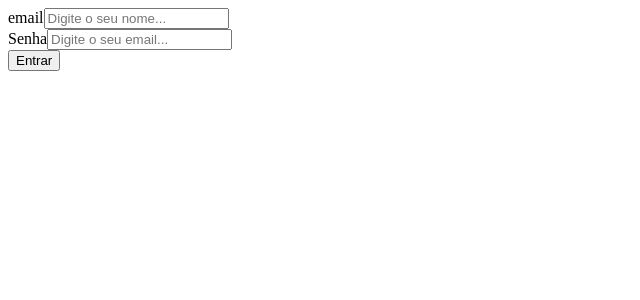
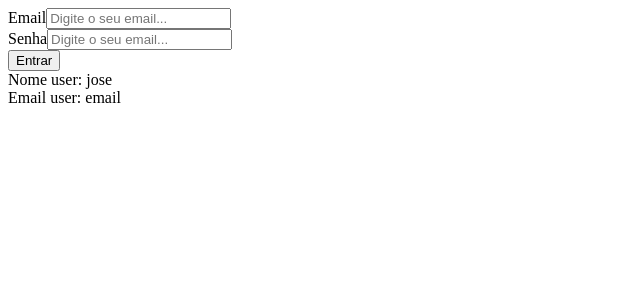
Before and after one commit to josevictordev/typescript-with-react, a React (Create React App) app: page /entrar in a window 1280 px wide. Shown: the top 300 px of the page, without its empty margins (0-640 px from the left). Built offline with nearby package versions, Linux system fonts and the light colour scheme.

Commit message:
adicionar hook context

```diff
--- a/src/app/App.tsx
+++ b/src/app/App.tsx
@@ -1,9 +1,12 @@
 import React from 'react'
 import AppRoutes from './routes'
+import { UserLogged } from './shared/contexts'
 
 const App = () => {
   return (
-    <AppRoutes/>
+    <UserLogged>
+      <AppRoutes/>
+    </UserLogged>
   )
 }
 
--- a/src/app/pages/dashboard/DashBoard.tsx
+++ b/src/app/pages/dashboard/DashBoard.tsx
@@ -1,7 +1,24 @@
+import React from 'react'
 import {useNavigate} from 'react-router-dom'
 
 export const Dashboard  = () => {
   const navigate = useNavigate()
+
+  const [list, setList] = React.useState<string[]>([])
+
+  const addToList: React.KeyboardEventHandler<HTMLInputElement> = React.useCallback((e) => {
+    if (e.key === "Enter") {
+      if (e.currentTarget.value.length < 0) return
+      if (e.currentTarget.value.trim().length < 0) return
+
+      const value = e.currentTarget.value
+
+      setList((oldList) => {
+       return [...oldList, value]
+      })
+      e.currentTarget.value = ""
+    }
+  },[])
 
   function handleClick() {
     navigate('/entrar')
@@ -9,6 +26,10 @@ export const Dashboard  = () => {
 
   return(
    <div>
+      <input type="text" onKeyDown={addToList}/>
+      <ul>
+        {list.map(value => <li>{value}</li>)}
+      </ul>
      <p>Dashboard</p>
      <button type='button' onClick={handleClick}>Login</button>
    </div>
--- a/src/app/pages/login/Login.tsx
+++ b/src/app/pages/login/Login.tsx
@@ -1,6 +1,8 @@
-import React, { use } from "react"
+import React from "react"
 import {v4 as uuid} from "uuid"
 import { InputLogin } from "./components/InputLogin"
+import { ButtonLogin } from "./components/ButtonLogin"
+import { useUserLoagged } from "../../shared/hooks"
 
 export const Login = () =>{
   const [email, setEmail] = React.useState<string>("")
@@ -9,22 +11,7 @@ export const Login = () =>{
   const [errorEmail, setErrorEmail] = React.useState<boolean>(false)
   const [errorPassword, setErrorPassword] = React.useState<boolean>(false)
   const inputRef = React.useRef<HTMLInputElement>(null)
-
-  type User = {
-    id: string,
-    email: string,
-    password: string,
-  }
-
-  const [users, setUsers] = React.useState<User[]>(() => {
-    const saved = localStorage.getItem("users");
-    return saved ? JSON.parse(saved) : [];
-  });
-
-  // Para salvar:
-  React.useEffect(() => {
-    localStorage.setItem("users", JSON.stringify(users));
-  }, [users]);
+  const {userName, userEmail, setUsers, users} = useUserLoagged()
 
   function handleSubmit() {
     const emailError: boolean = email.trim() === ""
@@ -79,15 +66,11 @@ export const Login = () =>{
   return(
     <div>
       <form style={{display: 'flex', flexDirection: 'column', alignItems: 'start'}}>
-        <InputLogin
-          label="email"
-          id="email"
-          type="email"
-          value={email}
-          errorEmail={errorEmail}
-          onChange={(e)=>onChangeEmail(e)}
-          onPressEnter={()=> inputRef.current?.focus()}
-        />
+        <label htmlFor="email">
+          <span>Email</span>
+          <input ref={inputRef} onChange={onChangeEmail} value={email} type="email" id="email" placeholder="Digite o seu email..."/>
+          {errorEmail && <p>Email invalido!</p>}
+        </label>
         <label htmlFor="password">
           <span>Senha</span>
           <input ref={inputRef} onChange={onChangePassword} value={password} type="password" id="password" placeholder="Digite o seu email..."/>
@@ -101,11 +84,14 @@ export const Login = () =>{
             <p>Id: {user.id}</p>
             <p>Email: {user.email}</p>
             <p>Senha: {user.password}</p>
-            <button onClick={()=> handleEditUser(user.id)}>Editar</button>
-            <button onClick={()=> handleDelete(user.id)}>Excluir</button>
+            <ButtonLogin type="button" onClick={() => handleEditUser(user.id)}>Editar</ButtonLogin>
+            <ButtonLogin type="button" onClick={() => handleDelete(user.id)}>Deletar</ButtonLogin>
           </div>
         ))}
       </div>
+      {userName && <>Nome user: {userName}</>}
+      <br />
+      {userEmail && <>Email user: {userEmail}</>}
     </div>
   )
 }
--- /dev/null
+++ b/src/app/pages/login/components/ButtonLogin.tsx
@@ -0,0 +1,11 @@
+interface IButtonLogin{
+  onClick: () => void,
+  type?: "submit" | "reset" | "button",
+  children: React.ReactNode
+}
+
+export const ButtonLogin: React.FC<IButtonLogin> = ({onClick, type, children}) => {
+  return (
+    <button onClick={onClick} type={type}>{children}</button>
+  )
+}
--- a/src/app/pages/login/components/InputLogin.tsx
+++ b/src/app/pages/login/components/InputLogin.tsx
@@ -5,8 +5,8 @@ interface IInputProps{
   value: string,
   type: string,
   id: string,
-  errorEmail: boolean,
-  onChange: (newValue: any) => void;
+  errorEmail?: boolean,
+  onChange: (newValue: string) => void;
   onPressEnter: () => void;
 }
 
@@ -21,7 +21,7 @@ export const InputLogin: React.FC<IInputProps> = (props) => {
         onChange={e=>props.onChange(e.target.value)}
         value={props.value}
         type={props.type}
-        id={props.type}
+        id={props.id}
         placeholder="Digite o seu nome..."
       />
       {props.errorEmail && <p>Email invalido!</p>}
--- a/src/app/shared/context/index.ts
+++ /dev/null
@@ -1 +0,0 @@
-export { }
--- /dev/null
+++ b/src/app/shared/contexts/UserLogged.tsx
@@ -0,0 +1,51 @@
+import React from 'react'
+
+interface IUsers{
+  id: string,
+  email: string,
+  password: string
+}
+
+interface IUserLoggedContextData{
+  userName: string;
+  userEmail: string,
+  logout: () => void
+  users: IUsers[]
+  setUsers: React.Dispatch<React.SetStateAction<IUsers[]>>;
+}
+
+interface IUserLoggedProps{
+  children: React.ReactNode
+}
+
+export const UserLoggedContext = React.createContext<IUserLoggedContextData>({} as IUserLoggedContextData)
+
+export const UserLogged: React.FC<IUserLoggedProps> = ({children}) => {
+
+  const [users, setUsers] = React.useState<IUsers[]>(()=>{
+    const saved = localStorage.getItem('users')
+    return saved ? JSON.parse(saved) : []
+  })
+
+  React.useEffect(()=>{
+    localStorage.setItem("users", JSON.stringify(users))
+  },[users])
+
+  const handleLogout = React.useCallback(() => {
+    console.log('usuario logou!');
+  }, [])
+
+  const contextValue = {
+    userName: 'jose',
+    userEmail: 'email',
+    logout: handleLogout,
+    users,
+    setUsers
+  }
+
+  return (
+    <UserLoggedContext.Provider value={contextValue}>
+      {children}
+    </UserLoggedContext.Provider>
+  )
+}
--- /dev/null
+++ b/src/app/shared/contexts/index.ts
@@ -0,0 +1 @@
+export * from './UserLogged'
--- /dev/null
+++ b/src/app/shared/hooks/UseUserLogged.ts
@@ -0,0 +1,7 @@
+import React from "react"
+import { UserLoggedContext } from "../contexts"
+
+export const useUserLoagged = () => {
+  const context = React.useContext(UserLoggedContext)
+  return context
+}
--- a/src/app/shared/hooks/index.ts
+++ b/src/app/shared/hooks/index.ts
@@ -1 +1 @@
-export { }
+export * from './UseUserLogged'
```
